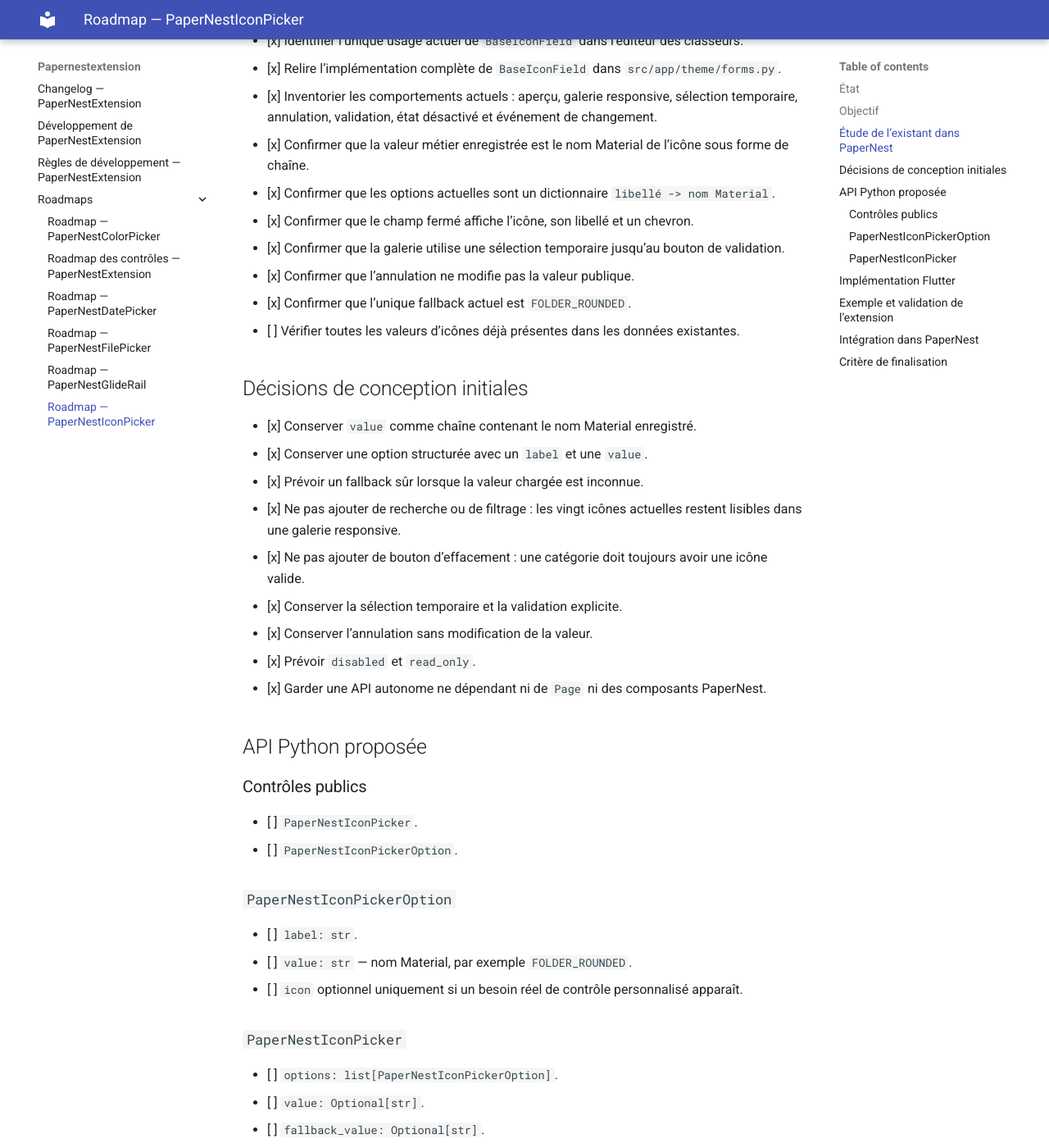
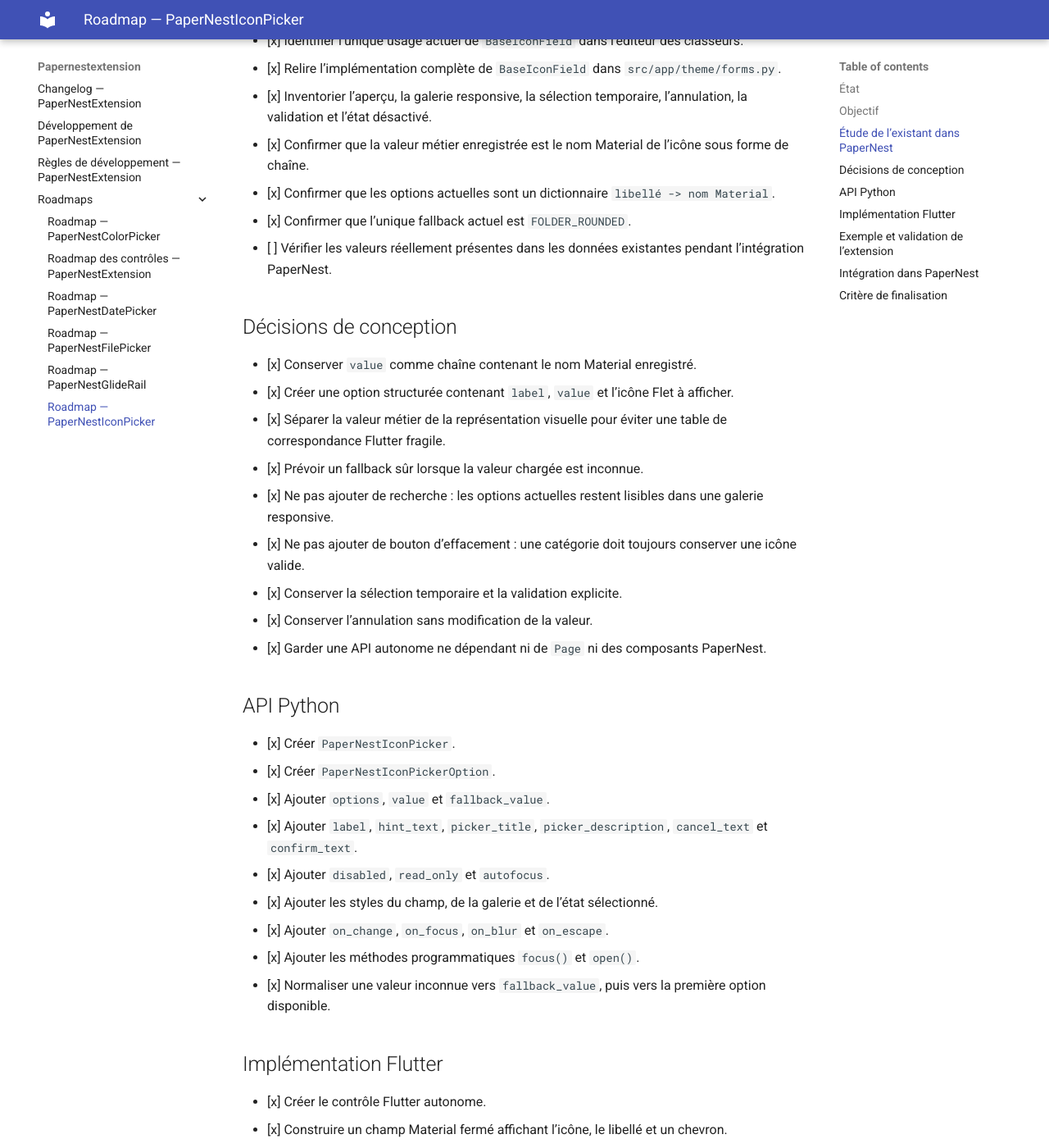
Before and after one commit to Drenae/PaperNestExtension, an MkDocs documentation site: the page built from docs/roadmaps/ROADMAP_ICON_PICKER.md, in a window 1280 px wide and 1400 px high, scrolled down 596 px. Shown: the whole window at 82% size. Built offline with MkDocs 1.6.1 and Material for MkDocs 9.7.7, drawn with Linux system fonts in a browser that asks for light colours; some of the changed text lies outside the part shown.

Commit message:
docs: track PaperNestIconPicker implementation

```diff
--- a/docs/roadmaps/ROADMAP_ICON_PICKER.md
+++ b/docs/roadmaps/ROADMAP_ICON_PICKER.md
@@ -2,9 +2,9 @@
 
 ## État
 
-Le chantier `PaperNestIconPicker` est officiellement ouvert.
+La première implémentation de `PaperNestIconPicker` est maintenant créée dans PaperNestExtension.
 
-Le contrôle doit remplacer `BaseIconField` dans PaperNest uniquement s’il conserve le comportement actuel tout en simplifiant l’architecture. L’objectif n’est pas d’ajouter un explorateur d’icônes généraliste, mais de créer un picker autonome, cohérent avec les autres contrôles de PaperNestExtension.
+L’API Python, le contrôle Flutter, les exports publics, l’enregistrement dans l’extension et l’exemple principal sont en place. Le contrôle n’est pas encore considéré comme validé : la compilation et les tests Windows doivent être effectués avant toute migration dans PaperNest.
 
 ## Objectif
 
@@ -14,84 +14,65 @@
 
 - [x] Identifier l’unique usage actuel de `BaseIconField` dans l’éditeur des classeurs.
 - [x] Relire l’implémentation complète de `BaseIconField` dans `src/app/theme/forms.py`.
-- [x] Inventorier les comportements actuels : aperçu, galerie responsive, sélection temporaire, annulation, validation, état désactivé et événement de changement.
+- [x] Inventorier l’aperçu, la galerie responsive, la sélection temporaire, l’annulation, la validation et l’état désactivé.
 - [x] Confirmer que la valeur métier enregistrée est le nom Material de l’icône sous forme de chaîne.
 - [x] Confirmer que les options actuelles sont un dictionnaire `libellé -> nom Material`.
-- [x] Confirmer que le champ fermé affiche l’icône, son libellé et un chevron.
-- [x] Confirmer que la galerie utilise une sélection temporaire jusqu’au bouton de validation.
-- [x] Confirmer que l’annulation ne modifie pas la valeur publique.
 - [x] Confirmer que l’unique fallback actuel est `FOLDER_ROUNDED`.
-- [ ] Vérifier toutes les valeurs d’icônes déjà présentes dans les données existantes.
+- [ ] Vérifier les valeurs réellement présentes dans les données existantes pendant l’intégration PaperNest.
 
-## Décisions de conception initiales
+## Décisions de conception
 
 - [x] Conserver `value` comme chaîne contenant le nom Material enregistré.
-- [x] Conserver une option structurée avec un `label` et une `value`.
+- [x] Créer une option structurée contenant `label`, `value` et l’icône Flet à afficher.
+- [x] Séparer la valeur métier de la représentation visuelle pour éviter une table de correspondance Flutter fragile.
 - [x] Prévoir un fallback sûr lorsque la valeur chargée est inconnue.
-- [x] Ne pas ajouter de recherche ou de filtrage : les vingt icônes actuelles restent lisibles dans une galerie responsive.
-- [x] Ne pas ajouter de bouton d’effacement : une catégorie doit toujours avoir une icône valide.
+- [x] Ne pas ajouter de recherche : les options actuelles restent lisibles dans une galerie responsive.
+- [x] Ne pas ajouter de bouton d’effacement : une catégorie doit toujours conserver une icône valide.
 - [x] Conserver la sélection temporaire et la validation explicite.
 - [x] Conserver l’annulation sans modification de la valeur.
-- [x] Prévoir `disabled` et `read_only`.
 - [x] Garder une API autonome ne dépendant ni de `Page` ni des composants PaperNest.
 
-## API Python proposée
+## API Python
 
-### Contrôles publics
-
-- [ ] `PaperNestIconPicker`.
-- [ ] `PaperNestIconPickerOption`.
-
-### `PaperNestIconPickerOption`
-
-- [ ] `label: str`.
-- [ ] `value: str` — nom Material, par exemple `FOLDER_ROUNDED`.
-- [ ] `icon` optionnel uniquement si un besoin réel de contrôle personnalisé apparaît.
-
-### `PaperNestIconPicker`
-
-- [ ] `options: list[PaperNestIconPickerOption]`.
-- [ ] `value: Optional[str]`.
-- [ ] `fallback_value: Optional[str]`.
-- [ ] `label` acceptant une chaîne ou un contrôle Flet.
-- [ ] `hint_text`.
-- [ ] `picker_title`.
-- [ ] `picker_description`.
-- [ ] `cancel_text`.
-- [ ] `confirm_text`.
-- [ ] `prefix_icon` ou aperçu intégré cohérent avec les autres champs.
-- [ ] `disabled`.
-- [ ] `read_only`.
-- [ ] `on_change`.
-- [ ] Styles du champ fermé cohérents avec les autres contrôles de l’extension.
-- [ ] Styles de la galerie et de l’état sélectionné configurables sans multiplier les propriétés inutiles.
+- [x] Créer `PaperNestIconPicker`.
+- [x] Créer `PaperNestIconPickerOption`.
+- [x] Ajouter `options`, `value` et `fallback_value`.
+- [x] Ajouter `label`, `hint_text`, `picker_title`, `picker_description`, `cancel_text` et `confirm_text`.
+- [x] Ajouter `disabled`, `read_only` et `autofocus`.
+- [x] Ajouter les styles du champ, de la galerie et de l’état sélectionné.
+- [x] Ajouter `on_change`, `on_focus`, `on_blur` et `on_escape`.
+- [x] Ajouter les méthodes programmatiques `focus()` et `open()`.
+- [x] Normaliser une valeur inconnue vers `fallback_value`, puis vers la première option disponible.
 
 ## Implémentation Flutter
 
-- [ ] Créer le contrôle Flutter autonome.
-- [ ] Reproduire le rendu fermé validé de PaperNest.
-- [ ] Ouvrir un dialogue contenant une galerie responsive.
-- [ ] Afficher l’icône, son libellé et l’état sélectionné.
-- [ ] Conserver une sélection temporaire jusqu’à validation.
-- [ ] Gérer l’annulation sans modifier la valeur publique.
-- [ ] Gérer une valeur inconnue avec le fallback défini.
-- [ ] Gérer une modification programmée de `value`.
-- [ ] Gérer le clavier, le focus, le survol et l’état désactivé de façon cohérente avec les autres contrôles.
-- [ ] Enregistrer le contrôle dans `Extension.createWidget()`.
-- [ ] Exporter le contrôle depuis `papernestextension.controls` et `papernestextension`.
+- [x] Créer le contrôle Flutter autonome.
+- [x] Construire un champ Material fermé affichant l’icône, le libellé et un chevron.
+- [x] Ouvrir un dialogue contenant une galerie responsive.
+- [x] Afficher l’icône, son libellé et l’état sélectionné.
+- [x] Conserver une sélection temporaire jusqu’à validation.
+- [x] Gérer l’annulation sans modifier la valeur publique.
+- [x] Gérer une valeur inconnue avec le fallback défini.
+- [x] Gérer une modification programmée de `value`.
+- [x] Gérer le clavier, le focus, le survol, `disabled` et `read_only`.
+- [x] Synchroniser la valeur entre Flutter et Python.
+- [x] Enregistrer le contrôle dans `Extension.createWidget()`.
+- [x] Exporter le contrôle depuis `papernestextension.controls` et `papernestextension`.
 
 ## Exemple et validation de l’extension
 
-- [ ] Ajouter l’exemple directement dans l’application d’exemple principale.
+- [x] Ajouter l’exemple directement dans l’application d’exemple principale.
+- [x] Utiliser un ensemble représentatif des icônes de PaperNest.
+- [x] Afficher la valeur métier sélectionnée dans l’exemple.
+- [ ] Vérifier la compilation Flutter.
 - [ ] Tester la valeur initiale.
 - [ ] Tester la sélection et la validation.
 - [ ] Tester l’annulation.
 - [ ] Tester une modification programmée de `value`.
-- [ ] Tester une valeur inconnue.
-- [ ] Tester le fallback.
-- [ ] Tester `disabled`.
-- [ ] Tester `read_only`.
-- [ ] Construire et tester l’exemple sous Windows avec les versions retenues par le projet.
+- [ ] Tester une valeur inconnue et le fallback.
+- [ ] Tester `disabled` et `read_only`.
+- [ ] Tester le clavier et le focus.
+- [ ] Construire et tester l’exemple sous Windows avec Flet 0.85.3.
 - [ ] Faire valider visuellement et fonctionnellement le contrôle par l’utilisateur.
 
 ## Intégration dans PaperNest
@@ -109,12 +90,4 @@
 
 ## Critère de finalisation
 
-Le contrôle ne sera considéré comme terminé qu’après :
-
-- [ ] validation de l’exemple Windows ;
-- [ ] intégration réelle dans l’éditeur des classeurs ;
-- [ ] conservation des valeurs existantes ;
-- [ ] gestion sûre des valeurs inconnues ;
-- [ ] suppression de `BaseIconField` ;
-- [ ] validation du build Windows de PaperNest ;
-- [ ] validation explicite par l’utilisateur.
+Le contrôle ne sera considéré comme terminé qu’après validation de l’exemple Windows, intégration réelle dans l’éditeur des classeurs, conservation des valeurs existantes, gestion sûre des valeurs inconnues, suppression de `BaseIconField` et validation explicite par l’utilisateur.
```
